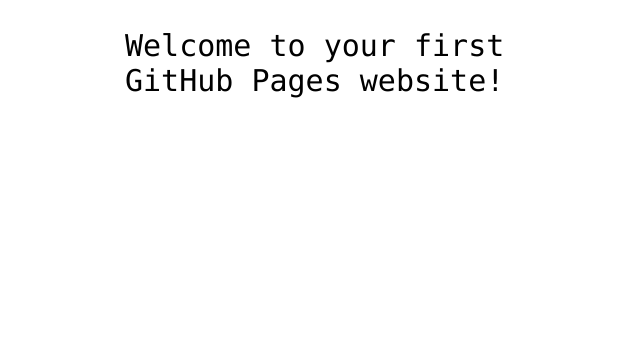
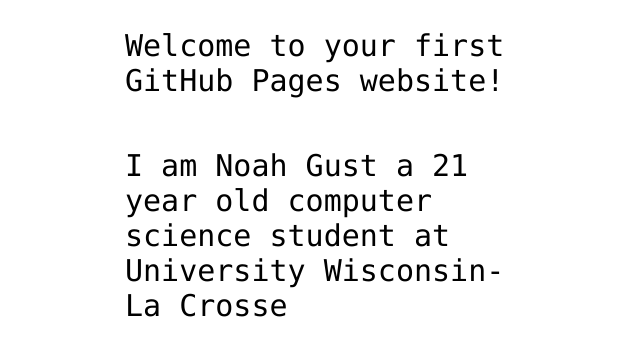
Before and after one commit to NoahGust98/NoahGust98.github.io, a plain HTML site: page index.html in a window 1280 px wide. Shown: the part 360-716 px from the top of the page, without its empty margins (315-955 px from the left). Drawn offline with Linux system fonts and the light colour scheme.

Commit message:
Update index.html
Added a single line of information about myself

```diff
--- a/index.html
+++ b/index.html
@@ -13,6 +13,7 @@
 
 <!-- Change this code here by copy and pasting your template on line 15 -->
 <p>Welcome to your first GitHub Pages website!</p>
+  <p>I am Noah Gust a 21 year old computer science student at University Wisconsin-La Crosse</p>
 
 </body>
 </html>
```
